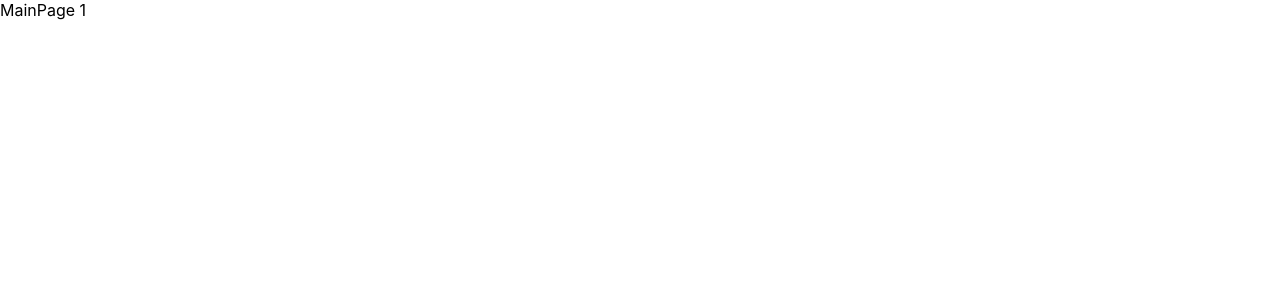
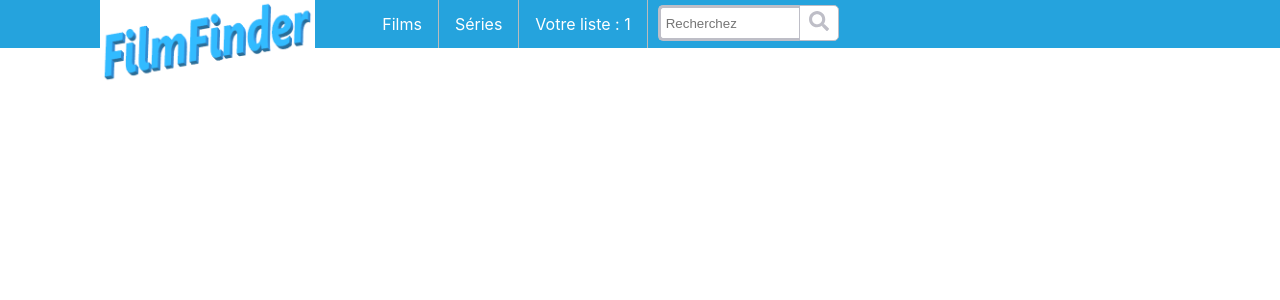
Before and after one commit to OthmaneB-Pro/filmfinder, a React (Create React App) app: page /main/1 in a window 1280 px wide. Shown: the top 300 px of the page. Built offline with nearby package versions, Linux system fonts and the light colour scheme.

Commit message:
✨ MainPage : Add Navbar

```diff
--- a/src/components/pages/login/LoginPage.tsx
+++ b/src/components/pages/login/LoginPage.tsx
@@ -17,6 +17,8 @@ const LoginPageStyle = styled.div`
   height: 100vh;
   background-size: cover;
   overflow-y: hidden;
+  background-color: #25a3dd;
+
 
   .container {
     background: white;
--- a/src/components/pages/main/MainPage.tsx
+++ b/src/components/pages/main/MainPage.tsx
@@ -1,8 +1,22 @@
-import { useParams } from "react-router-dom"
+import styled from "styled-components"
+import Logo from "../../reusable-ui/Logo"
+import Navbar from "./Navbar"
 
 export default function MainPage() {
-   const {username} = useParams()
+
   return (
-    <div>MainPage {username} </div>
+    <MainPageStyled>
+        <Logo className="logo"/>
+        <Navbar/>
+
+    </MainPageStyled>
   )
 }
+
+const MainPageStyled = styled.div`
+    .logo{
+        z-index: 2;
+        margin-left: 100px;
+    }
+
+`
--- /dev/null
+++ b/src/components/pages/main/Navbar.tsx
@@ -0,0 +1,93 @@
+import styled from "styled-components";
+import { useParams } from "react-router-dom";
+import { FaSearch } from "react-icons/fa";
+
+export default function Navbar() {
+  const { username } = useParams();
+  return (
+    <ListeStyled>
+      <li>
+        <a href="/">Films</a>
+      </li>
+      <li>
+        <a href="/">Séries</a>
+      </li>
+      <li>
+        <a href="/">Votre liste : {username}</a>
+      </li>
+      <div className="wrap">
+        <div className="search">
+          <input type="text" className="searchTerm" placeholder="Recherchez" />
+          <button type="submit" className="searchButton">
+            <FaSearch />
+          </button>
+        </div>
+      </div>
+    </ListeStyled>
+  );
+}
+
+const ListeStyled = styled.ul`
+  list-style-type: none;
+  margin: 0;
+  padding: 0;
+  overflow: hidden;
+  background-color: #25a3dd;
+  position: sticky;
+  top: 0;
+  display: flex;
+  justify-content: center;
+
+  li {
+    float: left;
+    border-right: 1px solid #bbb;
+  }
+
+  li:last-child {
+    border-right: none;
+  }
+
+  li a {
+    display: block;
+    color: white;
+    text-align: center;
+    padding: 14px 16px;
+    text-decoration: none;
+  }
+
+  li a:hover:not(.active) {
+    background-color: white;
+    color : #25a3dd;
+  }
+
+  .search {
+    width: 100%;
+    position: relative;
+    display: flex;
+  }
+  .searchTerm {
+    width: 50%;
+    border-radius: 5px 0 0 5px;
+    padding: 5px;
+    border: 3px solid #bebec7;
+    border-right: none;
+  }
+  .searchButton {
+    width: 40px;
+    height: 36px;
+    border: 1px solid white;
+    background: white;
+    text-align: center;
+    color: #bebec7;
+    border: 1px solid #bebec7;
+    border-radius: 0 5px 5px 0;
+    cursor: pointer;
+    font-size: 20px;
+  }
+  .wrap {
+    width: 20%;
+    position: relative;
+    margin-left: 10px;
+    top: 5px;
+  }
+`;
--- a/src/components/reusable-ui/Logo.tsx
+++ b/src/components/reusable-ui/Logo.tsx
@@ -1,8 +1,12 @@
 import styled from "styled-components"
 
-export default function Logo() {
+type LogoType = {
+    className? : string;
+}
+
+export default function Logo({className}: LogoType) {
   return (
-    <ImageStyled><img src="/img/filmFinderLogo.png" alt="FilmFinder" /></ImageStyled>
+    <ImageStyled className={className}><img src="/img/filmFinderLogo.png" alt="FilmFinder" /></ImageStyled>
   )
 }
 
```
